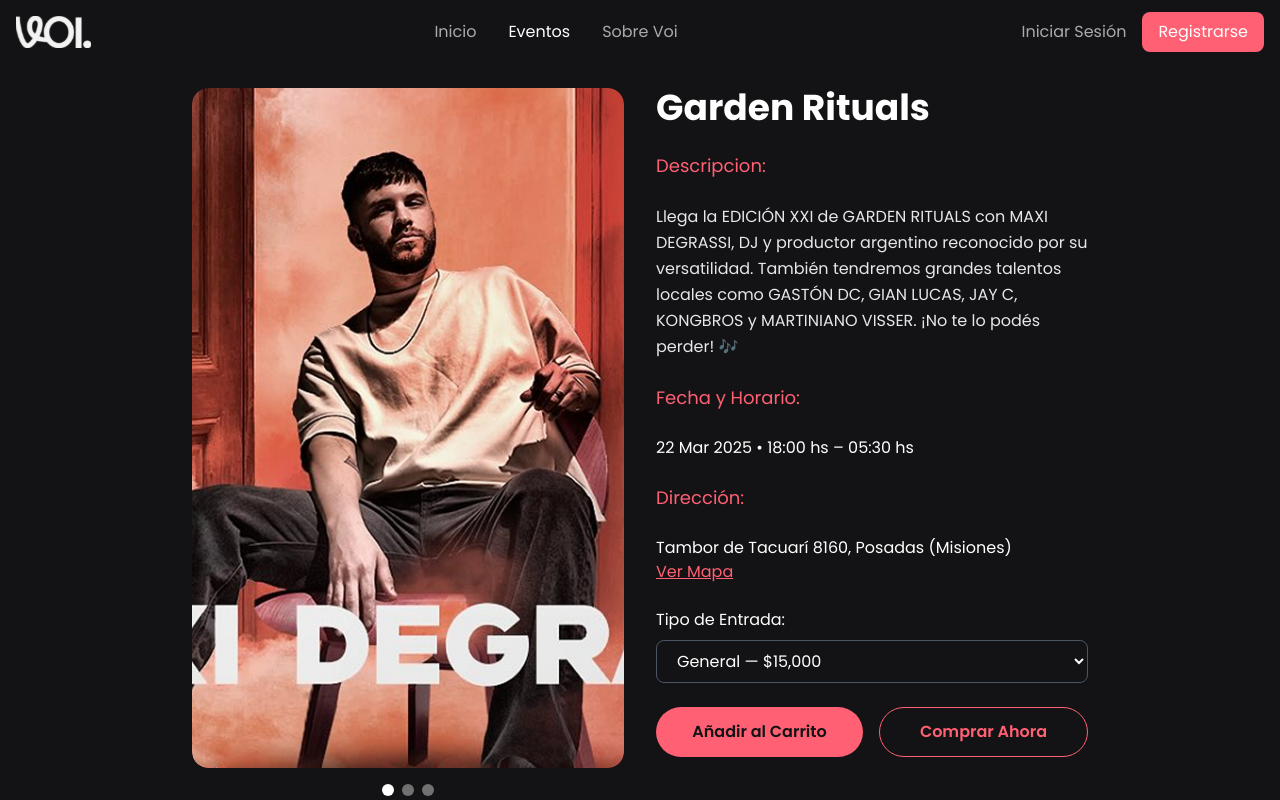
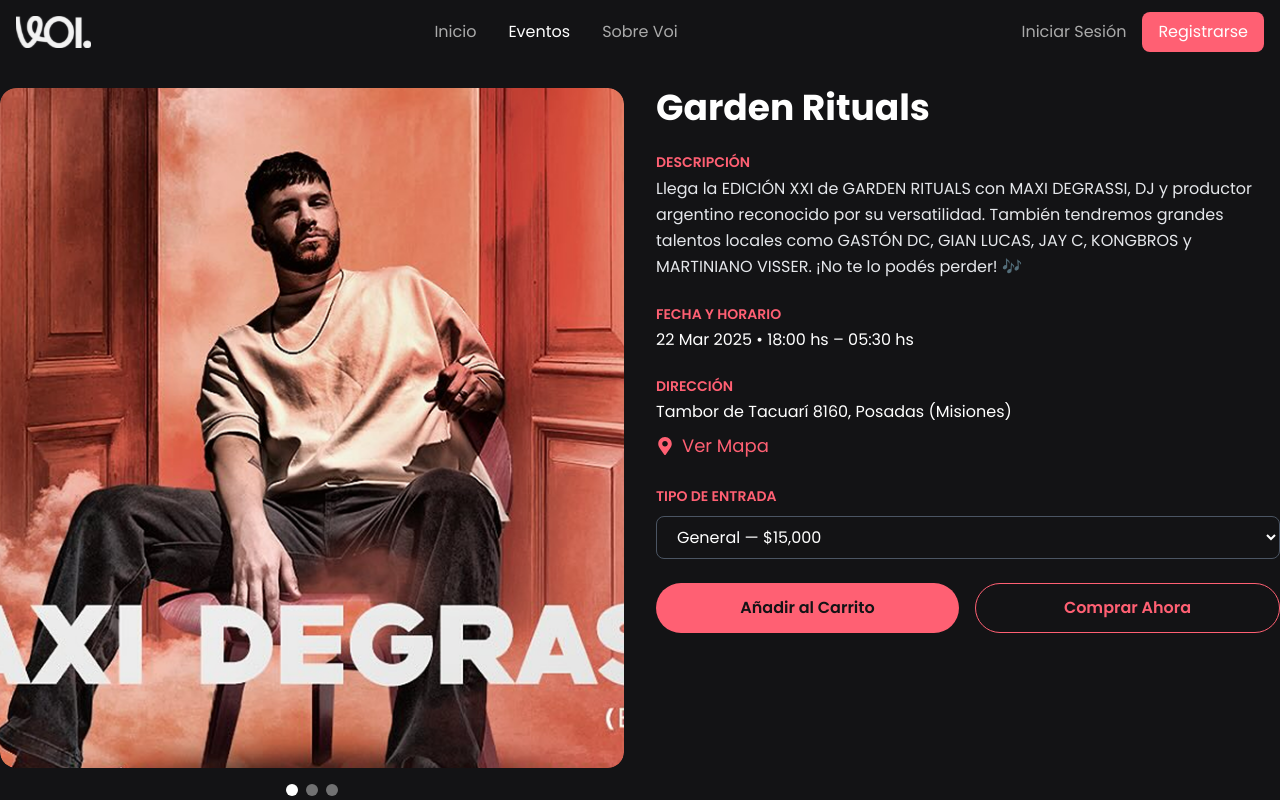
Before and after one commit to Pir4te64/Voi_frontend, a React (Vite) app: page /eventos/1 in a window 1280 px wide. Shown: the top 800 px of the page. Built offline with nearby package versions, Linux system fonts and the light colour scheme.

Commit message:
feat: update Layout and EventDetail components; change background color and enhance event details with map functionality

```diff
--- a/src/Layout.tsx
+++ b/src/Layout.tsx
@@ -6,7 +6,7 @@ import { ToastContainer } from 'react-toastify';
 
 const Layout: React.FC<PropsWithChildren<{}>> = ({ children }) => {
     return (
-        <div className="flex flex-col min-h-screen bg-back text-white">
+        <div className="flex flex-col min-h-screen bg-primary text-white">
             {/* Cabecera */}
             <ToastContainer position="top-right" autoClose={3000} />
 
--- a/src/components/Eventos/SeccionEventos/EventosDetalles.tsx
+++ b/src/components/Eventos/SeccionEventos/EventosDetalles.tsx
@@ -4,13 +4,14 @@ import { Swiper, SwiperSlide } from 'swiper/react';
 import { A11y } from 'swiper/modules';
 import 'swiper/swiper-bundle.css';
 import { staticEvents } from './EventosEstaticos';
-
+import { FaMapMarkerAlt } from 'react-icons/fa';
 
 const EventDetail: React.FC = () => {
     const { id } = useParams<{ id: string }>();
     const event = staticEvents.find(e => e.id.toString() === id);
     const swiperRef = useRef<any>(null);
     const [activeIdx, setActiveIdx] = useState(0);
+    const [showMap, setShowMap] = useState(false);
 
     if (!event) {
         return (
@@ -20,12 +21,23 @@ const EventDetail: React.FC = () => {
         );
     }
 
+    // Usamos la dirección para generar un embed de Google Maps
+    const mapSrc =
+        `https://www.google.com/maps?q=${encodeURIComponent(event.mapUrl || '')}&output=embed`;
+
     return (
-        <div className='w-full bg-primary'>
-            <div className="max-w-4xl mx-auto py-6 bg-primary flex justify-center items-center">
-                <div className="grid grid-cols-1 md:grid-cols-2 gap-8">
+        <div className="relative w-full bg-primary">
+            {/* Glow a la izquierda, centrado verticalmente */}
+            <div
+                className="absolute left-0 top-1/2 transform -translate-y-1/2
+                   w-96 h-96 bg-secondary rounded-full
+                   filter blur-3xl opacity-30 pointer-events-none"
+            />
 
-                    {/* Columna izquierda: carrusel de imágenes */}
+            <div className="max-w-7xl mx-auto py-6 bg-primary flex justify-center items-center">
+                <div className="grid grid-cols-1 md:grid-cols-2 gap-8 w-full">
+
+                    {/* Columna izquierda: carrusel */}
                     <div>
                         <Swiper
                             modules={[A11y]}
@@ -45,13 +57,11 @@ const EventDetail: React.FC = () => {
                                 </SwiperSlide>
                             ))}
                         </Swiper>
-
-                        {/* Dots de navegación */}
                         <div className="flex justify-center gap-2 mt-4">
                             {event.gallery?.map((_, idx) => (
                                 <button
                                     key={idx}
-                                    onClick={() => swiperRef.current.slideToLoop(idx)}
+                                    onClick={() => swiperRef.current?.slideToLoop(idx)}
                                     className={`w-3 h-3 rounded-full transition-colors ${activeIdx === idx ? 'bg-white' : 'bg-white/40'
                                         }`}
                                 />
@@ -59,37 +69,49 @@ const EventDetail: React.FC = () => {
                         </div>
                     </div>
 
-                    {/* Columna derecha: detalles del evento */}
+                    {/* Columna derecha: detalles */}
                     <div className="space-y-6">
                         <h1 className="text-4xl font-bold text-white">{event.title}</h1>
 
-                        <p className="text-secondary  text-lg">Descripcion:</p>
-                        <p className="text-md leading-relaxed text-gray-200">
-                            {event.description}
-                        </p>
-                        <p className="text-secondary  text-lg">Fecha y Horario: </p>
+                        <section>
+                            <h2 className="text-secondary text-sm font-semibold uppercase mb-1">Descripción</h2>
+                            <p className="text-md leading-relaxed text-gray-200">
+                                {event.description}
+                            </p>
+                        </section>
 
-                        <p className="text-white">
-                            {event.fullDate}
-                        </p>
-                        <p className="text-secondary  text-lg">Dirección: </p>
+                        <section>
+                            <h2 className="text-secondary text-sm font-semibold uppercase mb-1">Fecha y Horario</h2>
+                            <p className="text-white">{event.fullDate}</p>
+                        </section>
 
-                        <p className="text-white">
-                            {event.address}
+                        <section>
+                            <h2 className="text-secondary text-sm font-semibold uppercase mb-1">Dirección</h2>
+                            <p className="text-white">{event.address}</p>
+                            <button
+                                onClick={() => setShowMap(prev => !prev)}
+                                className="mt-2 flex items-center text-lg text-secondary "
+                            >
+                                <FaMapMarkerAlt className="mr-2" /> Ver Mapa
+                            </button>
 
-                        </p>
-                        {event.mapUrl && (
-                            <a
-                                href={event.mapUrl}
-                                target="_blank"
-                                rel="noopener noreferrer"
-                                className="underline text-secondary"
-                            >
-                                Ver Mapa
-                            </a>
-                        )}
-                        <div className="space-y-2">
-                            <span className="">Tipo de Entrada:</span>
+                            {/* Mapa embebido */}
+                            {showMap && (
+                                <div className="mt-4 w-full h-64 rounded-lg overflow-hidden">
+                                    <iframe
+                                        src={mapSrc}
+                                        width="100%"
+                                        height="100%"
+                                        loading="lazy"
+                                        className="border-0"
+                                        allowFullScreen
+                                    />
+                                </div>
+                            )}
+                        </section>
+
+                        <section className="space-y-2">
+                            <span className="text-secondary text-sm font-semibold uppercase">Tipo de Entrada</span>
                             <select
                                 defaultValue={event.defaultTicket}
                                 className="w-full bg-primary border border-gray-600 rounded-lg px-4 py-2 text-white"
@@ -100,7 +122,7 @@ const EventDetail: React.FC = () => {
                                     </option>
                                 ))}
                             </select>
-                        </div>
+                        </section>
 
                         <div className="flex flex-col sm:flex-row gap-4">
                             <button className="flex-1 bg-secondary text-primary py-3 rounded-full font-semibold">
@@ -115,7 +137,6 @@ const EventDetail: React.FC = () => {
                 </div>
             </div>
         </div>
-
     );
 };
 
--- a/src/components/Eventos/SeccionEventos/EventosEstaticos.ts
+++ b/src/components/Eventos/SeccionEventos/EventosEstaticos.ts
@@ -47,7 +47,7 @@ export const staticEvents: Event[] = [
     `.trim(),
     fullDate: "22 Mar 2025 • 18:00 hs – 05:30 hs",
     address: "Tambor de Tacuarí 8160, Posadas (Misiones)",
-    mapUrl: "https://goo.gl/maps/XXXXXXXXX",
+    mapUrl: "-27.368865959886943, -55.89753393427119",
     ticketTypes: [
       { type: "Early Bird (sin límite de horario)", price: 10000, available: false },
       { type: "General", price: 15000, available: true },
@@ -77,7 +77,7 @@ export const staticEvents: Event[] = [
     `.trim(),
     fullDate: "30 Abr 2025 • 17:00 hs – 23:00 hs",
     address: "Av. Costanera 1234, Posadas (Misiones)",
-    mapUrl: "https://goo.gl/maps/YYYYYYYYY",
+    mapUrl: "-27.368865959886943, -55.89753393427119",
     ticketTypes: [
       { type: "Early Bird", price: 12000, available: true },
       { type: "General", price: 18000, available: true },
@@ -107,7 +107,7 @@ export const staticEvents: Event[] = [
     `.trim(),
     fullDate: "10 May 2025 • 20:00 hs – 02:00 hs",
     address: "Rivadavia 567, Posadas (Misiones)",
-    mapUrl: "https://goo.gl/maps/ZZZZZZZZZ",
+    mapUrl: "-27.368865959886943, -55.89753393427119",
     ticketTypes: [
       { type: "Early Bird", price: 8000, available: true },
       { type: "General", price: 12000, available: true },
@@ -137,7 +137,7 @@ export const staticEvents: Event[] = [
     `.trim(),
     fullDate: "18 Jun 2025 • 22:00 hs – 04:00 hs",
     address: "Ruta 12 km 8, Posadas (Misiones)",
-    mapUrl: "https://goo.gl/maps/WWWWWWWWW",
+    mapUrl: "-27.368865959886943, -55.89753393427119",
     ticketTypes: [
       { type: "Early Bird", price: 9000, available: true },
       { type: "General", price: 14000, available: true },
```
